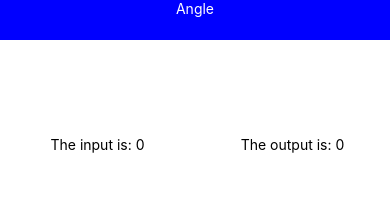
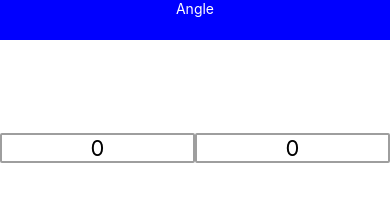
Before and after one commit to grbarker/convertr, a React Native app: screen / in a window 390 px wide. Shown: the top 223 px of the page. Built offline with nearby package versions, Linux system fonts and the light colour scheme.

Commit message:
Style input and output boxes to center them

```diff
--- a/App.js
+++ b/App.js
@@ -247,6 +247,7 @@ export default class App extends React.Component {
       input: holder,
       output: this.convert(inputt).from(units[index]).to(units[index2])
     });
+
   }
   clearNum = () =>{
     this.setState({
@@ -273,7 +274,9 @@ export default class App extends React.Component {
             </View>
               <View style={styles.outerWheelyContainer}>
                   <View style={styles.innerWheelyContainer}>
-                    <Text style={{fontSize: 22}} style>The input is: {input}</Text>
+                    <View style={styles.inputOutput}>
+                      <Text style={{fontSize: 22}}>{input}</Text>
+                    </View>
                     <WheelPicker
                       selectedIndex={selected}
                       options={options}
@@ -284,7 +287,9 @@ export default class App extends React.Component {
                     />
                   </View>
                   <View style={styles.innerWheelyContainer}>
-                    <Text style={{fontSize: 22}} style>The output is: {output}</Text>
+                    <View style={styles.inputOutput}>
+                      <Text style={{fontSize: 22}}>{output}</Text>
+                    </View>
                     <WheelPicker
                       selectedIndex={selected2}
                       options={options}
@@ -450,6 +455,13 @@ const styles = StyleSheet.create({
     flex: 1,
     flexDirection: "row",
   },
+  inputOutput: {
+    borderWidth: 2,
+    borderColor: gray7,
+    borderRadius: 2,
+    width: "100%",
+    alignItems: "center"
+  },
   buttonContainer: {
     flex: 1,
     flexDirection: "row",
@@ -507,8 +519,6 @@ const styles = StyleSheet.create({
     height: 92,
     fontSize: 16,
     backgroundColor: "white",
-    borderWidth: 2,
-    borderColor: "darkorange",
     borderRadius: 12,
     paddingTop: 14,
     paddingBottom: 10,
```
